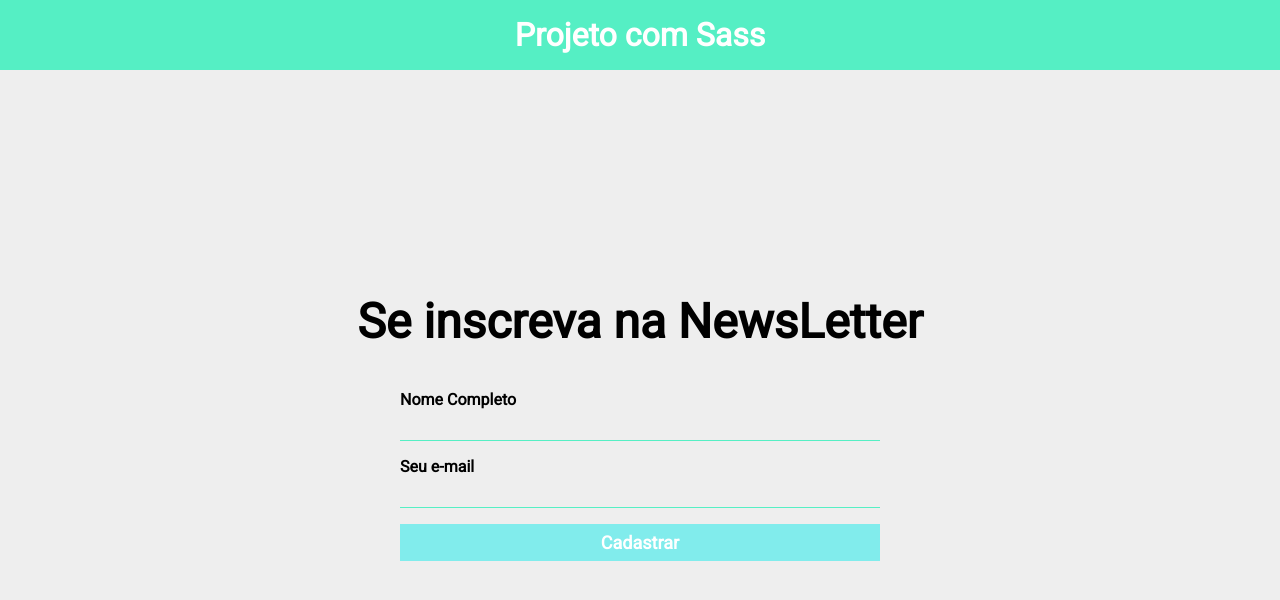
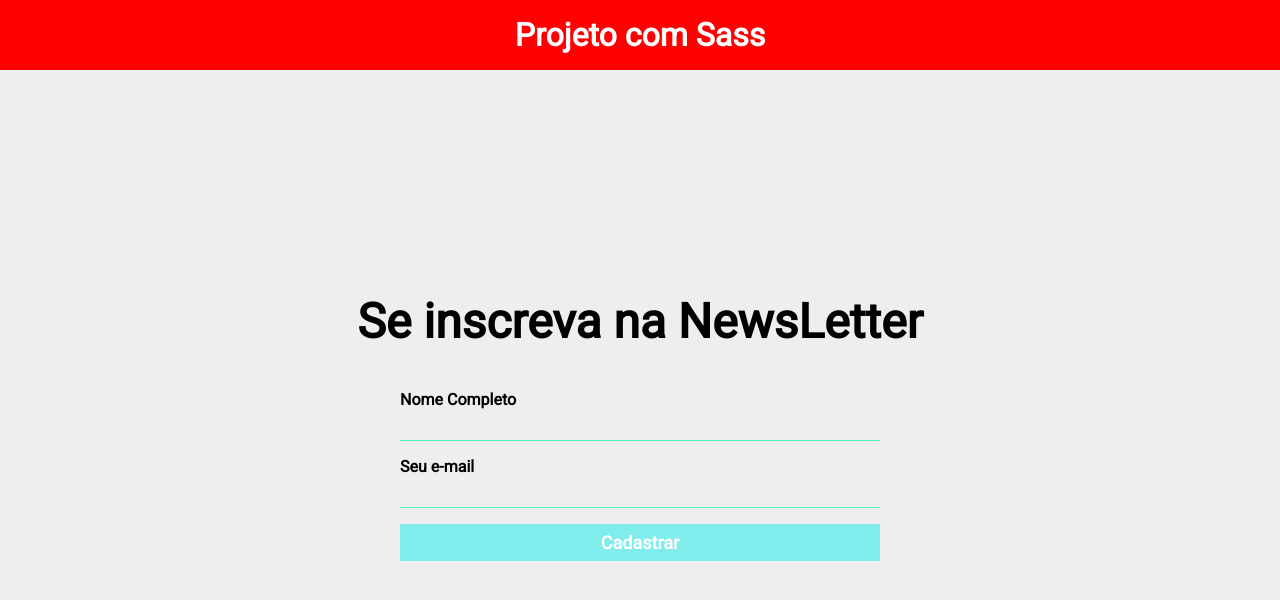
Before and after one commit to PPedrinn/tirando_duvida_sass, a website: page index.html in a window 1280 px wide. Drawn offline with nearby package versions, Linux system fonts and the light colour scheme; files that its build step writes are made by us from their sources.

Commit message:
casdadsad

```diff
--- a/source/main.scss
+++ b/source/main.scss
@@ -20,7 +20,7 @@ body {
 
 header {
     padding: 16px 0;
-    background-color: variaveis.$corPrincipal;
+    background-color: red;
     text-align: center;
     color: #fff;
 }
```
